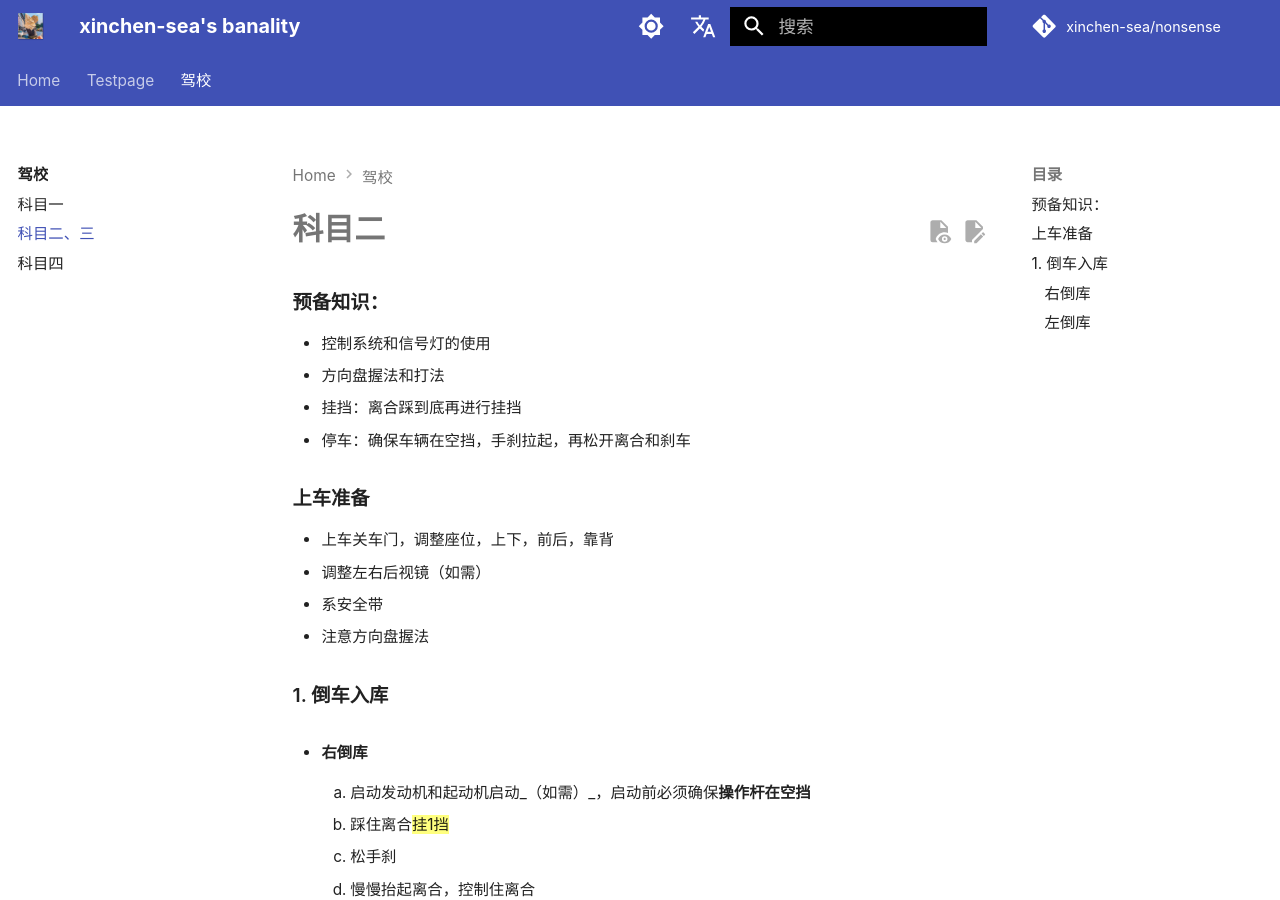
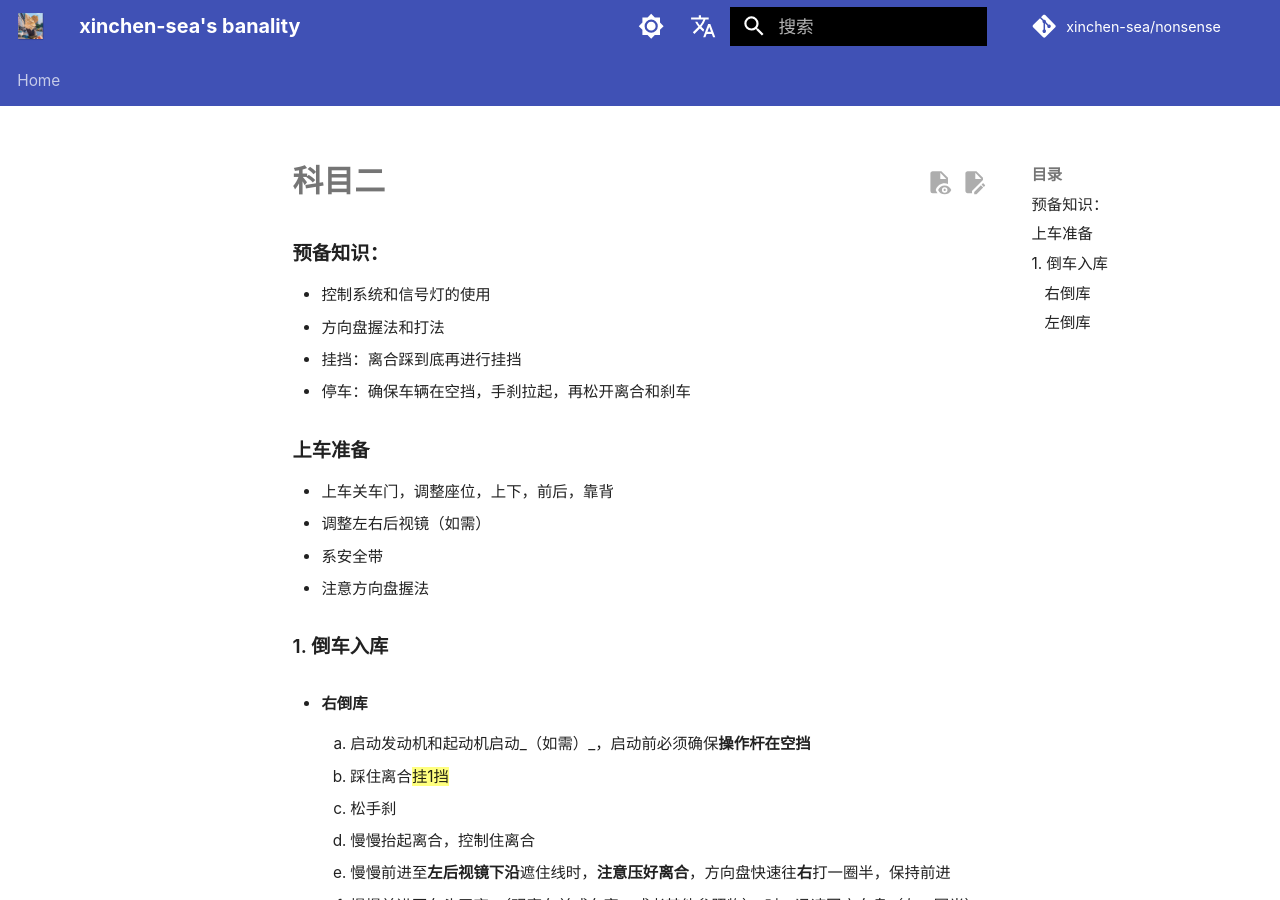
Before and after one commit to xinchen-sea/xinchen-sea.github.io, an MkDocs documentation site: the page built from docs/drivinglicense/object2&3.md, in a window 1280 px wide and 900 px high. Built offline with MkDocs 1.6.1 and Material for MkDocs 9.7.7, drawn with Linux system fonts in a browser that asks for light colours; a script that is not in the unit is left out; plug-ins that fetch from the network failed and are left out; comment, search, counter and statistics services are not loaded.

Commit message:
Update mkdocs.yml

```diff
--- a/mkdocs.yml
+++ b/mkdocs.yml
@@ -206,10 +206,4 @@ extra_javascript:
 
 
 nav:
-  - Home: index.md
-  - Testpage: testpage.md
-  - 驾校:
-    - drivinglicense/index.md
-    - 科目一: drivinglicense/object1.md
-    - 科目二、三: drivinglicense/object2&3.md
-    - 科目四: drivinglicense/object4.md
+  - Home: index.html
```
